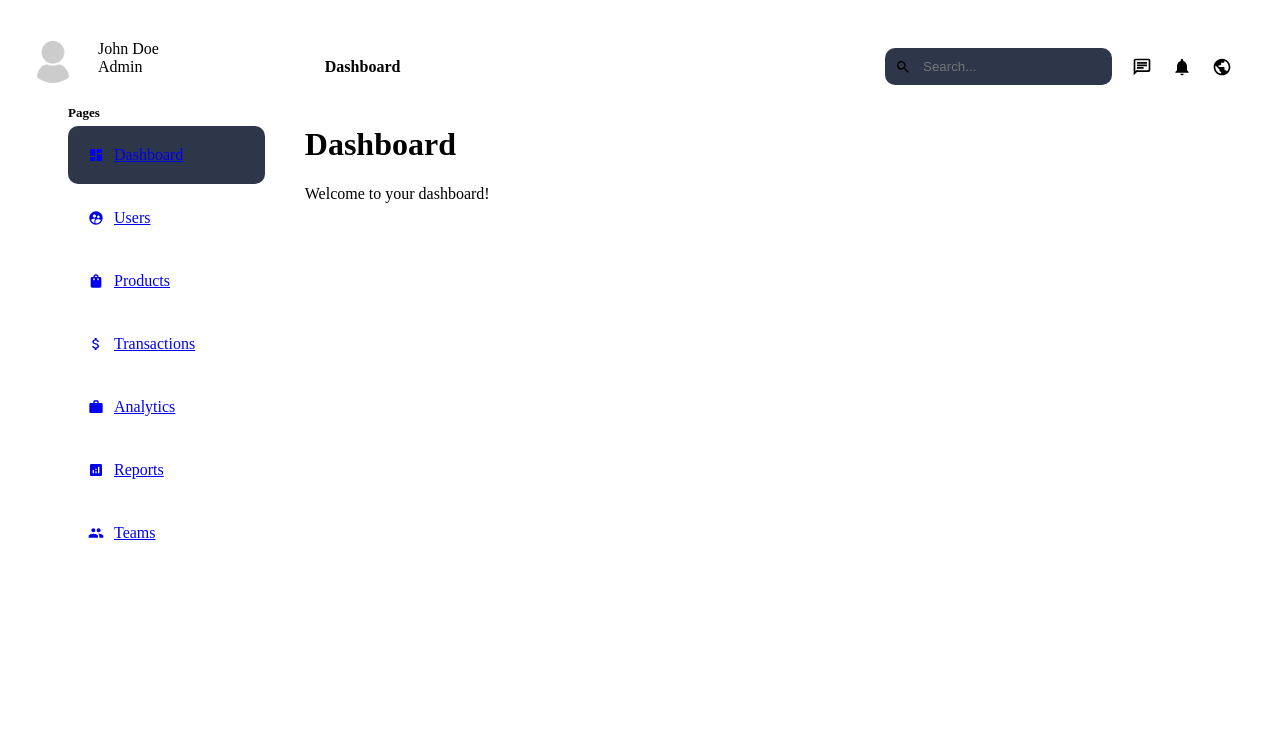
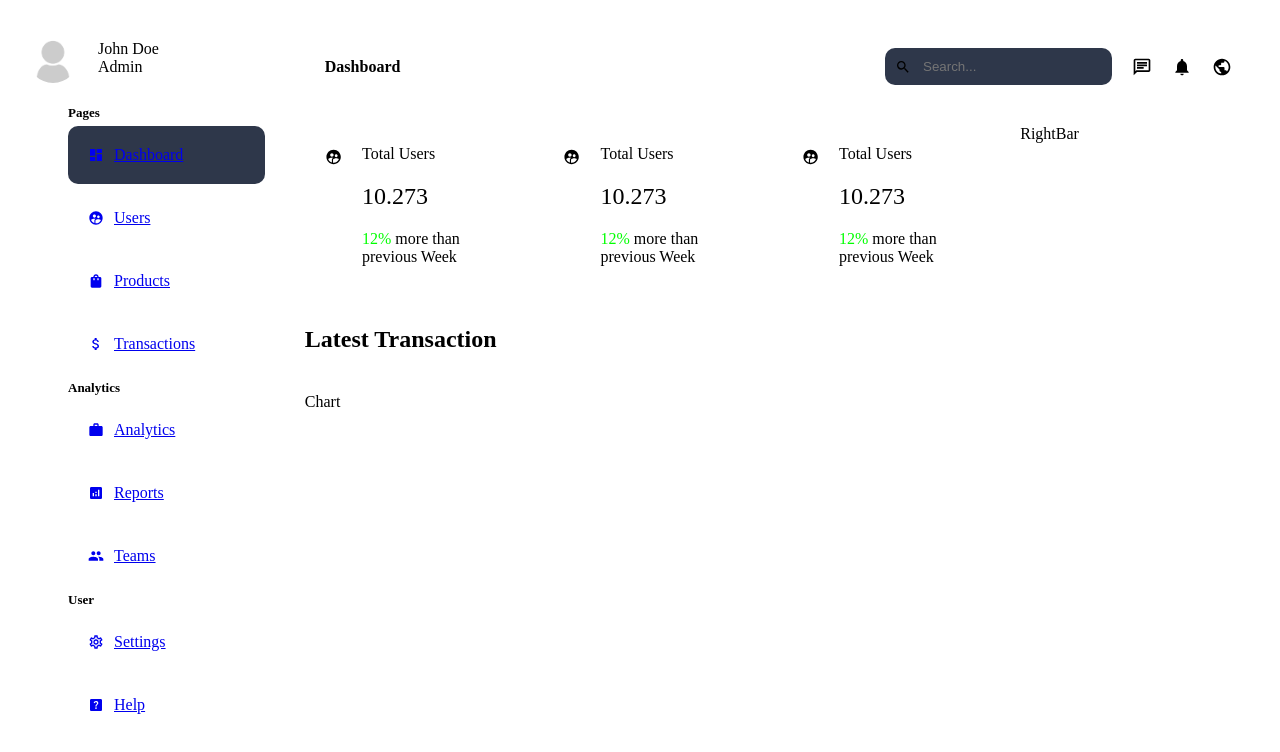
Before and after one commit to CodeguruEdison/nextjs-server-actions, a Next.js app: page /dashboard in a window 1280 px wide. Shown: the top 752 px of the page. Built offline with nearby package versions, Linux system fonts and the light colour scheme.

Commit message:
Implement dashboard components including cards, transactions, chart, and right sidebar

```diff
--- a/src/app/dashboard/page.tsx
+++ b/src/app/dashboard/page.tsx
@@ -1,10 +1,28 @@
+import { Card } from "../ui/dashaboard/card/card";
 import { IDashboardPageProps } from "./dashboard-type";
+import styles from '../ui/dashaboard/dashboard.module.css'
+import { RightBar } from "../ui/dashaboard/rightbar/rightbar";
+import { Chart } from "../ui/dashaboard/chart/chart";
+import { Transactions } from "../ui/dashaboard/transactions/transactions";
+
 
 export default function DashboardPage(props: IDashboardPageProps) {
     return (
-        <div className="p-4">
-            <h1 className="text-2xl font-bold mb-4">Dashboard</h1>
-            <p>Welcome to your dashboard!</p>
+        <div className={styles.wrapper}>
+            <div className={styles.main}>
+                <div className={styles.cards}>
+                    <Card />
+                    <Card />
+                    <Card />
+                </div>
+                <Transactions />
+                <Chart />
+            </div>
+
+            <div className={styles.side}>
+                <RightBar />
+            </div>
+
         </div>
     )
 }
--- /dev/null
+++ b/src/app/ui/dashaboard/card/card.module.css
@@ -0,0 +1,32 @@
+.container{
+    background-color:  var(--bgSoft);
+    padding: 20px;
+    border-radius: 10px;
+    display: flex ;
+    gap:20px;
+    cursor: pointer;
+    width: 100%;
+}
+.container:hover{
+    background-color: #2e374a;
+}
+.texts{
+    display: flex;
+    flex-direction: column;
+    gap:20px
+
+}
+.number{
+    font-size: 24px;
+    font-weight: 500;
+}
+.details{
+    font-size: 14px;
+    font-weight: 300;
+}
+.positive{
+    color: lime;
+}
+.negative{
+    color: red;
+}
--- /dev/null
+++ b/src/app/ui/dashaboard/card/card.tsx
@@ -0,0 +1,17 @@
+import React from 'react'
+import styles from './card.module.css'
+import { MdSupervisedUserCircle } from 'react-icons/md'
+export const Card = () => {
+    return (
+        <div className={styles.container}>
+            <MdSupervisedUserCircle size={24} />
+            <div className={styles.texts}>
+                <span className={styles.title}>Total Users</span>
+                <span className={styles.number}>10.273</span>
+                <span className={styles.detail}>
+                    <span className={styles.positive}>12%
+                    </span> more than previous Week</span>
+            </div>
+        </div >
+    )
+}
--- /dev/null
+++ b/src/app/ui/dashaboard/chart/chart.module.css
@@ -0,0 +1,3 @@
+.container{
+
+}
--- /dev/null
+++ b/src/app/ui/dashaboard/chart/chart.tsx
@@ -0,0 +1,7 @@
+import React from 'react'
+
+export const Chart = () => {
+    return (
+        <div>Chart</div>
+    )
+}
--- a/src/app/ui/dashaboard/dashboard.module.css
+++ b/src/app/ui/dashaboard/dashboard.module.css
@@ -11,3 +11,24 @@
     flex: 4;
     padding: 20px;
 }
+
+.wrapper{
+    display:flex;
+    gap: 20px;
+    margin-top: 20px;
+}
+.main{
+    flex: 3;
+    display: flex ;
+    flex-direction: column;
+    gap: 20px;
+
+}
+.cards{
+    display: flex;
+    gap: 20px;
+    justify-content: space-between;
+}
+.side{
+    flex: 1;
+}
--- /dev/null
+++ b/src/app/ui/dashaboard/rightbar/rightbar.module.css
@@ -0,0 +1,3 @@
+.container{
+
+}
--- /dev/null
+++ b/src/app/ui/dashaboard/rightbar/rightbar.tsx
@@ -0,0 +1,7 @@
+import React from 'react'
+
+export const RightBar = () => {
+    return (
+        <div>RightBar</div>
+    )
+}
--- a/src/app/ui/dashaboard/sidebar/menuItems.ts
+++ b/src/app/ui/dashaboard/sidebar/menuItems.ts
@@ -38,7 +38,12 @@ export const menus: IMenu[] = [
                 icon: "MdAttachMoney",
                 path: "/dashboard/transactions"
             },
+
+        ]
+    },
     {
+        title: "Analytics",
+        list: [{
             title: "Analytics",
             icon: "MdWork",
             path: "/dashboard/revenue"
@@ -54,5 +59,20 @@ export const menus: IMenu[] = [
             path: "/dashboard/teams"
         }
         ]
-    }
+    },
+    {
+        title: "User",
+        list: [
+            {
+                title: "Settings",
+                path: "/dashboard/settings",
+                icon: "MdOutlineSettings",
+            },
+            {
+                title: "Help",
+                path: "/dashboard/help",
+                icon: "MdHelpCenter",
+            },
+        ],
+    },
 ]
--- /dev/null
+++ b/src/app/ui/dashaboard/transactions/transactions.module.css
@@ -0,0 +1,3 @@
+.container{
+
+}
--- /dev/null
+++ b/src/app/ui/dashaboard/transactions/transactions.tsx
@@ -0,0 +1,13 @@
+import React from 'react'
+import styles from './transactions.module.css'
+export const Transactions = () => {
+    return (
+        <div className={styles.container}>
+            <h2 className={styles.title}> Latest Transaction</h2>
+            <table className={styles.table}>
+
+            </table>
+
+        </div>
+    )
+}
```
Lines whose indentation alone changed are shown as unchanged.
